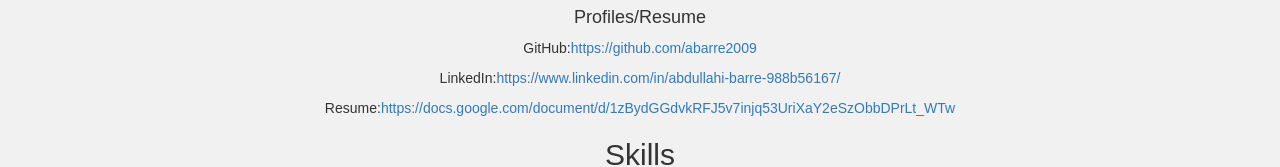
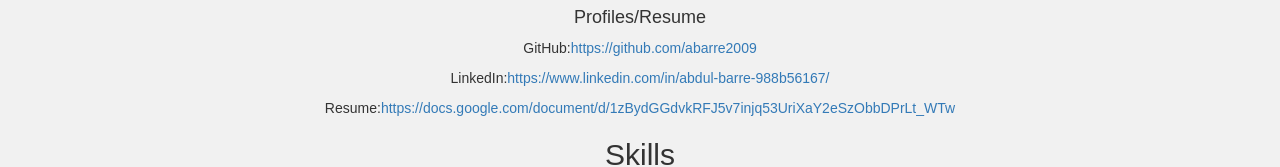
Before and after one commit to abarre2009/Reactportfolio, a React (Create React App) app in the folder client/: page /about in a window 1280 px wide. Shown: the part 138-305 px from the top of the page. Built offline with nearby package versions, Linux system fonts and the light colour scheme.

Commit message:
commit before making some changes to portfolio page

```diff
--- a/client/src/About.js
+++ b/client/src/About.js
@@ -27,8 +27,8 @@
         </p>
         <p>
           LinkedIn:
-          <a href="https://www.linkedin.com/in/abdullahi-barre-988b56167/">
-            https://www.linkedin.com/in/abdullahi-barre-988b56167/
+          <a href="https://www.linkedin.com/in/abdul-barre-988b56167/">
+            https://www.linkedin.com/in/abdul-barre-988b56167/
           </a>
         </p>
         <p>
```
